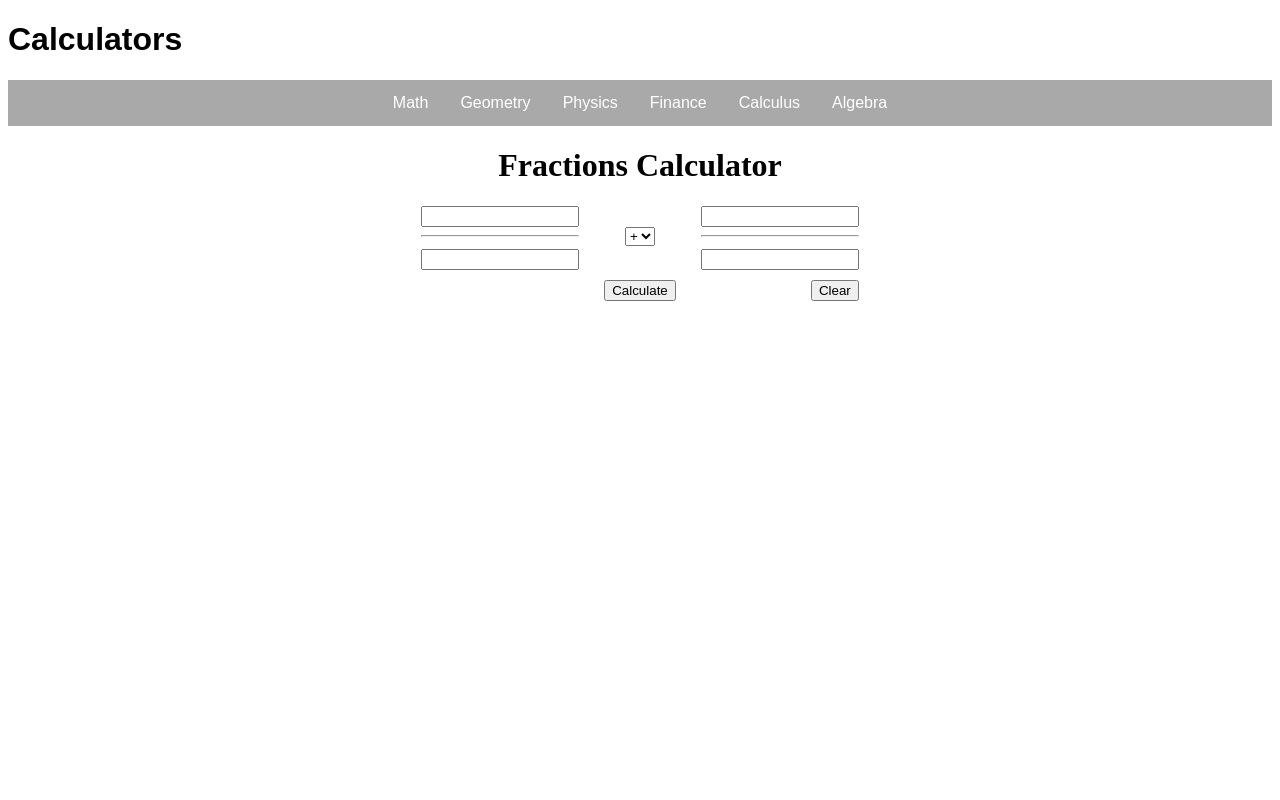
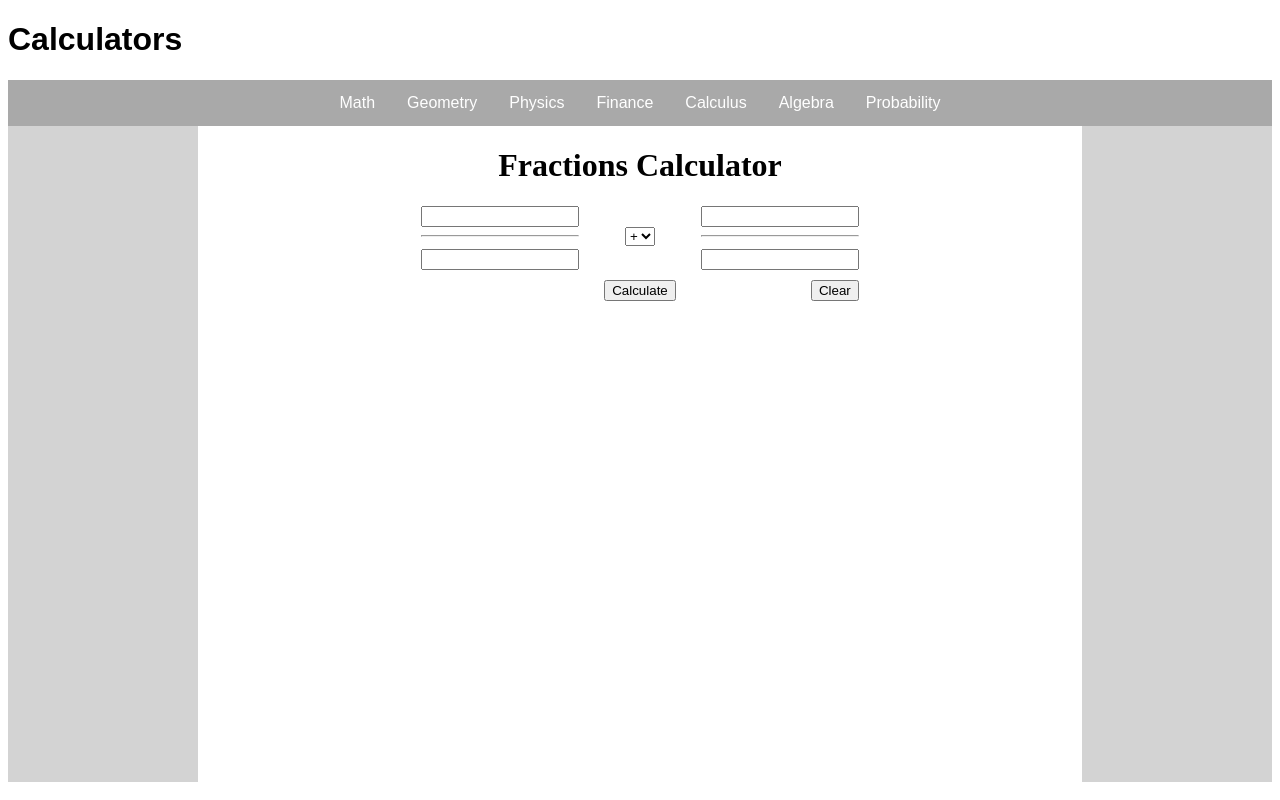
Before and after one commit to matthewberes/calculatorWebsite, an Angular app: page /fractions in a window 1280 px wide. Built offline with nearby package versions, Linux system fonts and the light colour scheme.

Commit message:
add margins rough (fractions)

```diff
--- a/src/app/app.component.html
+++ b/src/app/app.component.html
@@ -49,6 +49,13 @@
       <div class="dropdown-content">
       </div>
     </div>
+    <div class="dropdown">
+      <button class="dropbtn">Probability
+        <i class="fa fa-caret-down"></i>
+      </button>
+      <div class="dropdown-content">
+      </div>
+    </div>
   </div>
 </div>
 <router-outlet></router-outlet>
--- a/src/app/fractions/fractions.component.css
+++ b/src/app/fractions/fractions.component.css
@@ -1,3 +1,28 @@
+.body {
+    display: flex;
+}
+
+.left-margin {
+    float: left;
+    width: 15%;
+    min-height: 82vh;
+    height: 100%;
+    background-color: lightgray;
+}
+
+.main {
+    justify-content: center;
+    width: 70%;
+}
+
+.right-margin {
+    float: right;
+    width: 15%;
+    min-height: 82vh;
+    height: 100%;
+    background-color: lightgray;
+}
+
 .form {
     text-align: center;
 }
--- a/src/app/fractions/fractions.component.html
+++ b/src/app/fractions/fractions.component.html
@@ -1,5 +1,7 @@
+<div class="body">
+    <div class="left-margin"></div>
+    <div class="main">
         <h1 style="text-align: center;">Fractions Calculator</h1>
-
         <form id="fractionsForm" [formGroup]="fractionsForm" class="form">
             <div class="grid-container">
                 <div class="item1">
@@ -40,3 +42,6 @@
                 <h2 style="text-align: center;"><span [innerHTML]="calculation"></span></h2>
             </div>
         </ng-container>
+    </div>
+    <div class="right-margin"></div>
+</div>
```
Lines whose indentation alone changed are shown as unchanged.
